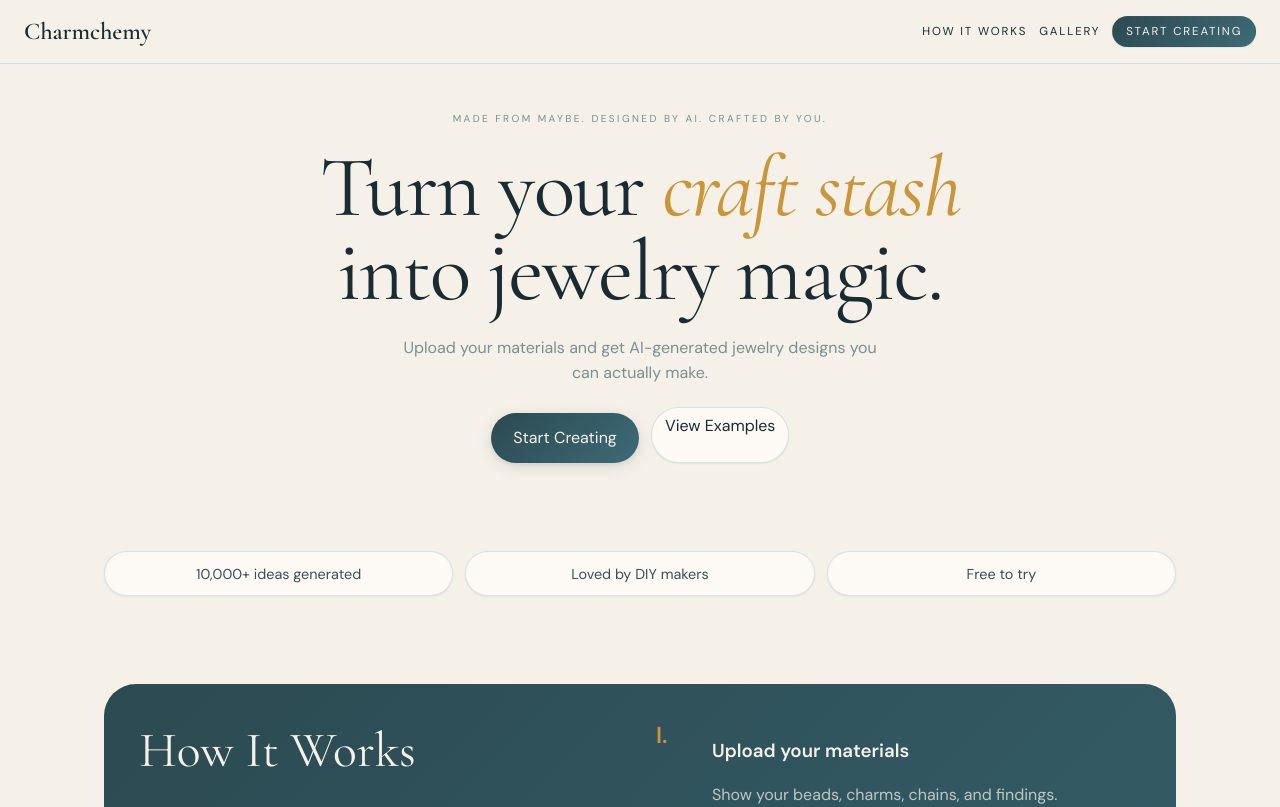
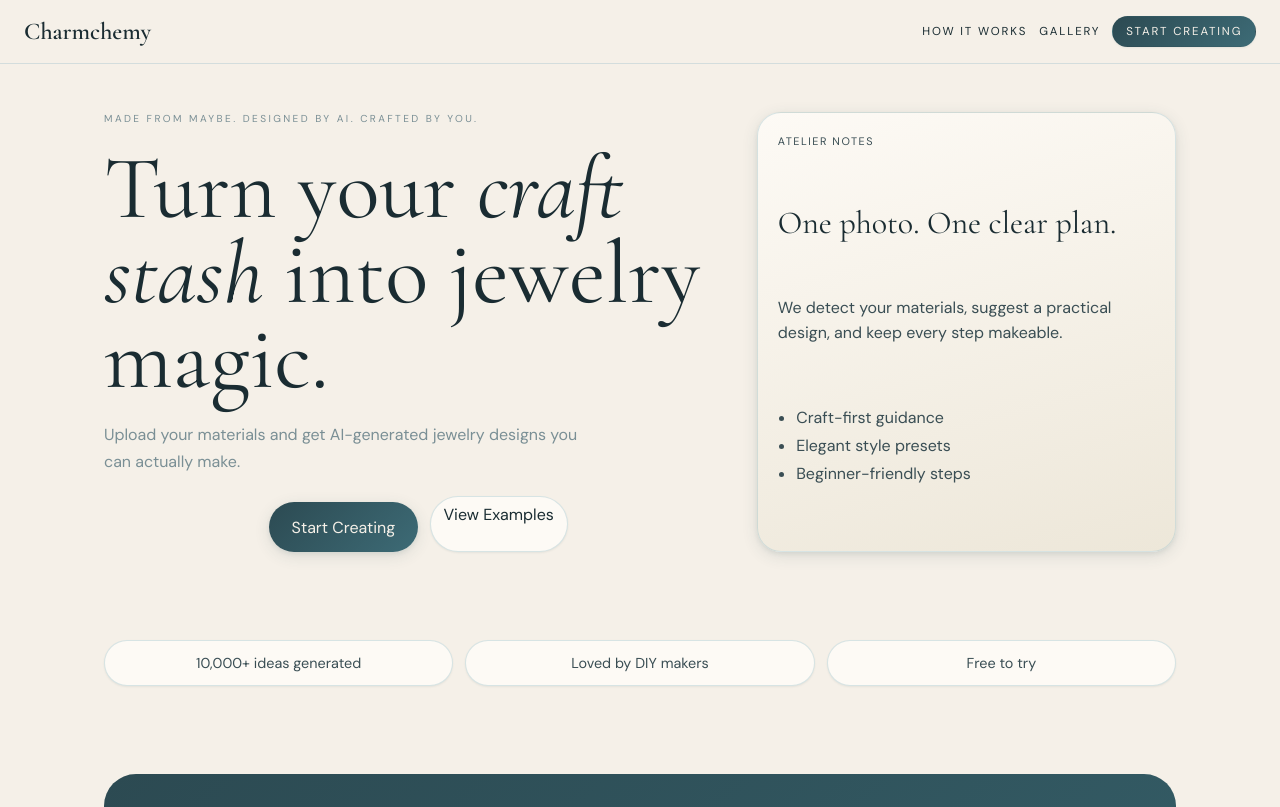
Before and after one commit to shanechloe/knot-found-next, a Next.js app: page / in a window 1280 px wide. Shown: the top 807 px of the page. Built offline with nearby package versions, Linux system fonts and the light colour scheme.

Commit message:
Advance Elegant Atelier layout with split hero and refined result presentation

```diff
--- a/app/globals.css
+++ b/app/globals.css
@@ -112,6 +112,74 @@ a {
   justify-items: center;
 }
 
+.atelier-hero {
+  display: grid;
+  grid-template-columns: 1.2fr 0.8fr;
+  gap: 1.5rem;
+  align-items: stretch;
+}
+
+.atelier-hero-copy {
+  display: grid;
+  gap: 1.3rem;
+  align-content: center;
+}
+
+.atelier-hero-copy h1 {
+  margin: 0;
+  max-width: 14ch;
+  font-size: clamp(2.8rem, 7vw, 5.8rem);
+  line-height: 0.95;
+  font-family: var(--font-display);
+  font-weight: 400;
+}
+
+.atelier-hero-copy p {
+  margin: 0;
+  max-width: 44ch;
+  color: var(--muted);
+  line-height: 1.65;
+}
+
+.atelier-hero-card {
+  border: 1px solid var(--line);
+  border-radius: 1.5rem;
+  padding: 1.25rem;
+  background: linear-gradient(165deg, var(--color-bg-surface), var(--color-bg-warm));
+  box-shadow: var(--shadow-md);
+  display: grid;
+  gap: 0.7rem;
+}
+
+.atelier-card-kicker {
+  margin: 0;
+  font-size: 0.68rem;
+  letter-spacing: 0.14em;
+  text-transform: uppercase;
+  color: var(--color-text-muted);
+}
+
+.atelier-hero-card h3 {
+  margin: 0;
+  font-family: var(--font-display);
+  font-size: 2rem;
+  font-weight: 500;
+  line-height: 1.12;
+}
+
+.atelier-hero-card p {
+  margin: 0;
+  color: var(--color-text-body);
+  line-height: 1.6;
+}
+
+.atelier-hero-card ul {
+  margin: 0.25rem 0 0;
+  padding-left: 1.15rem;
+  color: var(--color-text-body);
+  line-height: 1.75;
+}
+
 .hero-actions {
   display: flex;
   gap: 0.75rem;
@@ -140,6 +208,11 @@ a {
 .hero-left {
   text-align: left;
   justify-items: start;
+}
+
+.atelier-note-block {
+  border-left: 3px solid color-mix(in srgb, var(--color-accent-gold) 70%, var(--line));
+  padding-left: 1rem;
 }
 
 .section-title-left {
@@ -352,6 +425,10 @@ footer p {
 @media (max-width: 900px) {
   .nav-links a:not(.start-btn) {
     display: none;
+  }
+
+  .atelier-hero {
+    grid-template-columns: 1fr;
   }
 
   .process-grid,
@@ -668,6 +745,16 @@ footer p {
   box-shadow: var(--shadow-sm);
 }
 
+.atelier-results-grid {
+  grid-template-columns: minmax(0, 1fr);
+}
+
+.atelier-result-card {
+  max-width: 860px;
+  margin: 0 auto;
+  padding: 1rem;
+}
+
 .result-card:hover,
 .preview-card:hover {
   box-shadow: var(--shadow-card-hover);
--- a/app/page.tsx
+++ b/app/page.tsx
@@ -34,7 +34,8 @@ export default function HomePage() {
       </nav>
 
       <main className="content">
-        <section className="hero" id="start">
+        <section className="atelier-hero" id="start">
+          <div className="atelier-hero-copy">
             <span className="kicker">Made from maybe. Designed by AI. Crafted by you.</span>
             <h1>
               Turn your <em>craft stash</em> into jewelry magic.
@@ -46,6 +47,17 @@ export default function HomePage() {
             <div className="hero-actions">
               <a className="cta" href="/start">Start Creating</a>
               <a className="lang-btn" href="#gallery">View Examples</a>
+            </div>
+          </div>
+          <div className="atelier-hero-card" aria-label="Feature preview">
+            <p className="atelier-card-kicker">Atelier Notes</p>
+            <h3>One photo. One clear plan.</h3>
+            <p>We detect your materials, suggest a practical design, and keep every step makeable.</p>
+            <ul>
+              <li>Craft-first guidance</li>
+              <li>Elegant style presets</li>
+              <li>Beginner-friendly steps</li>
+            </ul>
           </div>
         </section>
 
@@ -87,7 +99,7 @@ export default function HomePage() {
           </ol>
         </section>
 
-        <section className="hero hero-left">
+        <section className="hero hero-left atelier-note-block">
           <span className="kicker">Common Pain Point</span>
           <h2 className="section-title-left">
             Have beads you bought &ldquo;just in case&rdquo;?
@@ -119,7 +131,7 @@ export default function HomePage() {
           </div>
         </section>
 
-        <section className="hero hero-left">
+        <section className="hero hero-left atelier-note-block">
           <span className="kicker">Who It&apos;s For</span>
           <h2 className="section-title-left">
             Built for makers like you
--- a/app/results/page.tsx
+++ b/app/results/page.tsx
@@ -137,9 +137,9 @@ export default function ResultsPage() {
           {result.warning ? <p className="start-help error-text">{result.warning}</p> : null}
         </section>
 
-        <section className="result-grid">
+        <section className="result-grid atelier-results-grid">
           {ideas.slice(0, 1).map((idea, idx) => (
-            <article key={`${idea.title}-${idx}`} className="direction-card result-card">
+            <article key={`${idea.title}-${idx}`} className="direction-card result-card atelier-result-card">
               <div className="image-wrap">
                 {/* eslint-disable-next-line @next/next/no-img-element */}
                 <img src={idea.imageUrl || cardImages[idx % cardImages.length]} alt={idea.title} />
```
Lines whose indentation alone changed are shown as unchanged.
